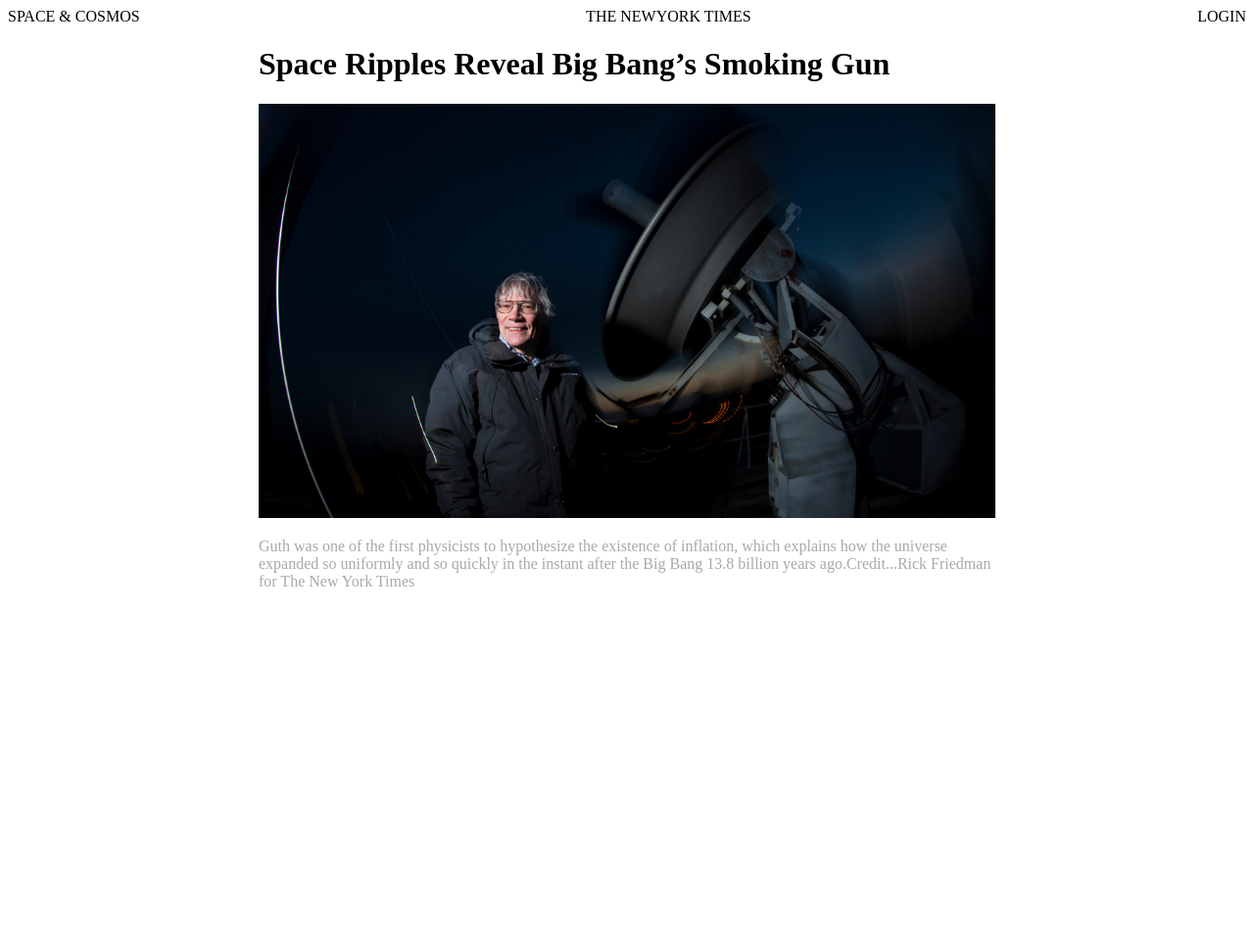
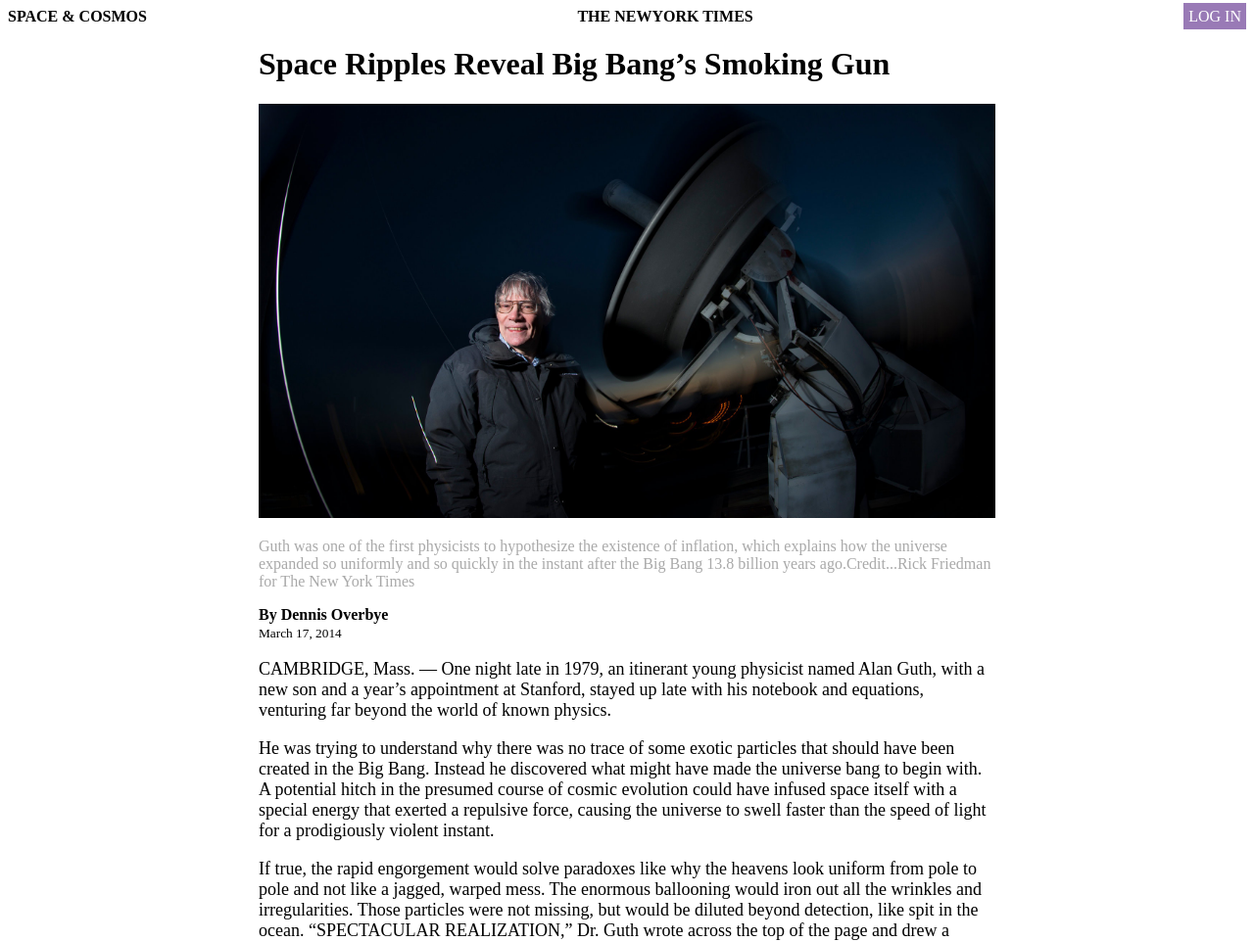
Before and after one commit to Ademola101/Newyork-times, a plain HTML site: page index.html in a window 1280 px wide. Shown: the top 962 px of the page at 98% size. Before the commit the page ends 800 px from the top, so only its background shows below. Drawn offline with Linux system fonts and the light colour scheme.

Commit message:
headers link styling

```diff
--- a/index.html
+++ b/index.html
@@ -8,30 +8,62 @@
     <link rel="stylesheet" href="style.css">
 </head>
 <body>
-  <header class="header_class">
+  <header ><nav class="header_class">
       <div>
-SPACE & COSMOS
+ <strong><a href="#" style="text-decoration: none; color: black;"> SPACE & COSMOS</a></strong>
+
       </div>
-<div>
-    THE NEWYORK TIMES
+<div> <strong><a href="#" style="text-decoration: none; color: black;"> THE NEWYORK TIMES</a></strong>
+
 </div>
 
 <div>
-    LOGIN
+    <a href="#" class="login" >LOG IN</a>
 </div>
   </header>
   <main class="center">
-      <div class="right"></div>
+      <div class="right"></div></nav>
     <div><h1>
         Space Ripples Reveal Big Bang’s Smoking Gun</h1>
         <div>
-            <img src="/image/18cosmos-superJumbo (1).jpg" alt="Alan Guth"><br> <p class="underimage">Guth
+            <img src="/image/18cosmos-superJumbo (1).jpg" alt="Alan Guth"><br> <p class="textimage">Guth
                 was one of the first physicists to hypothesize the existence of inflation,
                 which explains how the universe
                  expanded so uniformly and so quickly in the instant
                   after the Big Bang 13.8 billion years ago.Credit...Rick Friedman for The New York Times</p>
+                  <p>
+                      <b>
+                    By Dennis Overbye
+                </b><br> <small> March 17, 2014 </small>
+                  <article></p>
+<p>CAMBRIDGE, Mass. — One night late in 1979, an itinerant young physicist named Alan Guth, with a new son and a year’s appointment at Stanford, stayed up late with his notebook and equations, venturing far beyond the world of known physics.</p>
+<p>He was trying to understand why there was no trace of some exotic particles that should have been created in the Big Bang. Instead he discovered what might have made the universe bang to begin with. A potential hitch in the presumed course of cosmic evolution could have infused space itself with a special energy that exerted a repulsive force, causing the universe to swell faster than the speed of light for a prodigiously violent instant.</p>   <p>If true, the rapid engorgement would solve paradoxes like why the heavens look uniform from pole to pole and not like a jagged, warped mess. The enormous ballooning would iron out all the wrinkles and irregularities. Those particles were not missing, but would be diluted beyond detection, like spit in the ocean.
 
-        </div>
+    “SPECTACULAR REALIZATION,” Dr. Guth wrote across the top of the page and drew a double box around it.
+
+    On Monday, Dr. Guth’s starship came in. Radio astronomers reported that they had seen the beginning of the Big Bang, and that his hypothesis, known undramatically as inflation, looked right.
+
+    Reaching back across 13.8 billion years to the first sliver of cosmic time with telescopes at the South Pole, a team of astronomers led by John M. Kovac of the Harvard-Smithsonian Center for Astrophysics detected ripples in the fabric of space-time — so-called gravitational waves — the signature of a universe being wrenched violently apart when it was roughly a trillionth of a trillionth of a trillionth of a second old. They are the long-sought smoking-gun evidence of inflation, proof, Dr. Kovac and his colleagues say, that Dr. Guth was correct.
+
+    Inflation has been the workhorse of cosmology for 35 years, though many, including Dr. Guth, wondered whether it could ever be proved.
+
+    If corroborated, Dr. Kovac’s work will stand as a landmark in science comparable to the recent discovery of dark energy pushing the universe apart, or of the Big Bang itself. It would open vast realms of time and space and energy to science and speculation.
+
+    Confirming inflation would mean that the universe we see, extending 14 billion light-years in space with its hundreds of billions of galaxies, is only an infinitesimal patch in a larger cosmos whose extent, architecture and fate are unknowable. Moreover, beyond our own universe there might be an endless number of other universes bubbling into frothy eternity, like a pot of pasta water boiling over.
+
+    ‘As Big as It Gets’<p>
+
+    In our own universe, it would serve as a window into the forces operating at energies forever beyond the reach of particle accelerators on Earth and yield new insights into gravity itself. Dr. Kovac’s ripples would be the first direct observation of gravitational waves, which, according to Einstein’s theory of general relativity, should ruffle space-time.
+
+    Marc Kamionkowski of Johns Hopkins University, an early-universe expert who was not part of the team, said, “This is huge, as big as it gets.”
+
+    He continued, “This is a signal from the very earliest universe, sending a telegram encoded in gravitational waves.”
+
+    The ripples manifested themselves as faint spiral patterns in a bath of microwave radiation that permeates space and preserves a picture of the universe when it was 380,000 years old and as hot as the surface of the sun.
+
+    Dr. Kovac and his collaborators, working in an experiment known as Bicep, for Background Imaging of Cosmic Extragalactic Polarization, reported their results in a scientific briefing at the Center for Astrophysics here on Monday and in a set of papers submitted to The Astrophysical Journal.</p>
+
+    </p>  </article>   </div>
 
       </div>
       <div class="left"></div>
--- a/style.css
+++ b/style.css
@@ -2,9 +2,7 @@
     display: flex;
     justify-content: space-between;
 }
-.login{
-    align-self: flex-end;
-}
+
 .center{
     display: flex;
     justify-content: space-between;
@@ -20,6 +18,15 @@ img{
     margin-left: 20vw;
 
 }
-.underimage{
+.textimage{
     color: darkgrey;
 }
+article{
+    font-size: large;
+    letter-spacing:normal
+}
+.login{
+    text-decoration: none; color:white;background-color: rgb(153, 122, 182);
+    padding: 5px;
+
+}
```
Also changed, not shown: image/inflation-945 (1).png (added), image/inflation-945 (2).png (added), image/inflation-945 (3).png (added), image/inflation-945 (4).png (added), image/inflation-945 (5).png (added), image/inflation-945 (6).png (added), image/inflation-945 (7).png (added), image/inflation-945.png (added).
